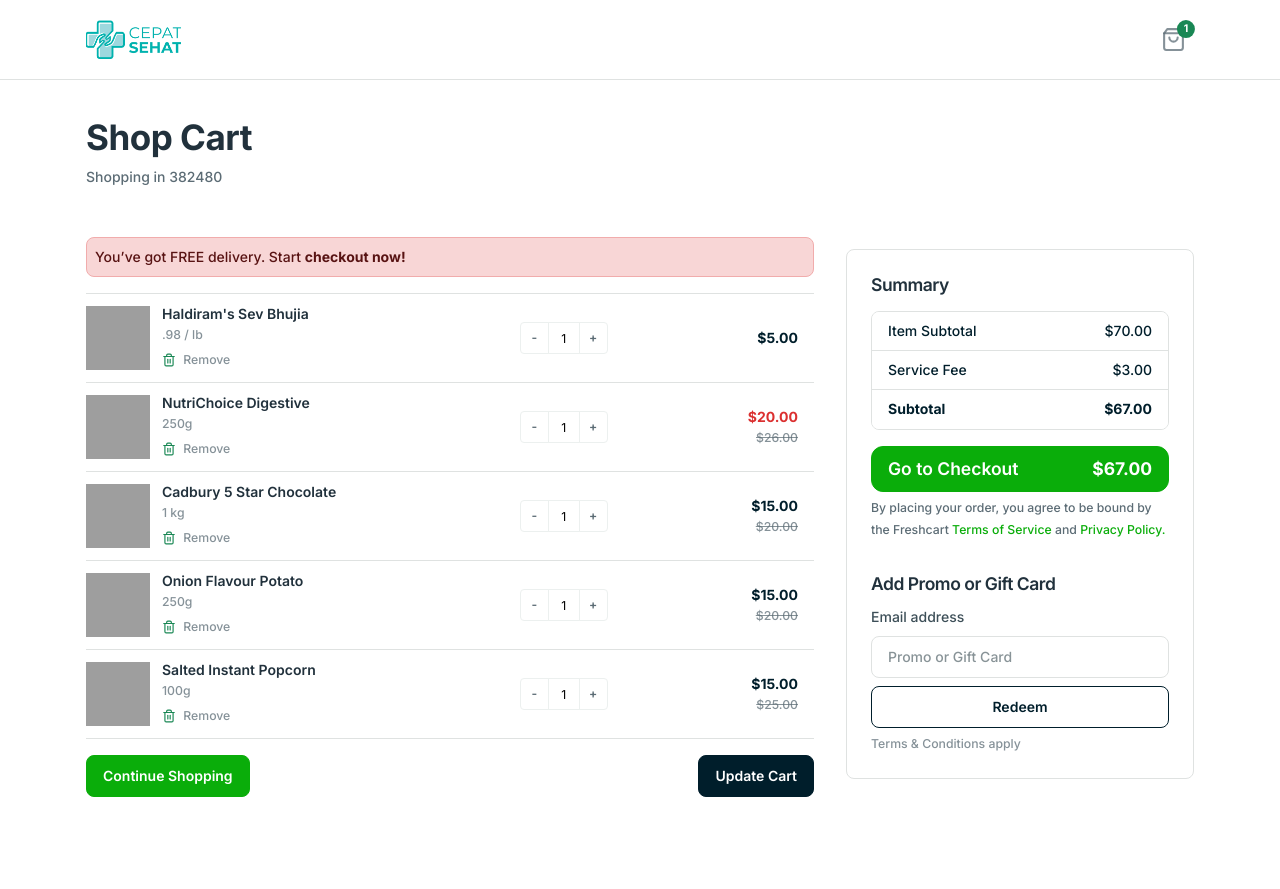
After one commit to erwindwisusanto/pharmacy-bali, a Laravel app: page /cart in a window 1280 px wide. The commit adds this page. Run offline with Laravel 8, Linux system fonts and the light colour scheme; grey boxes are pictures that could not be loaded.

Commit message:
feat: remove modal cart then change to new page

```diff
--- a/app/Http/Controllers/ShopController.php
+++ b/app/Http/Controllers/ShopController.php
@@ -18,6 +18,11 @@
     return view('shop.index');
   }
 
+  public function cart()
+  {
+    return view('shop.cart');
+  }
+
   public function Products()
   {
     $products = $this->shopService->GetProducts();
--- a/resources/views/components/shop-header.blade.php
+++ b/resources/views/components/shop-header.blade.php
@@ -23,26 +23,8 @@
                  <div class="list-inline-item me-5">
                   {{-- KOSONG --}}
                  </div>
-                 <div class="list-inline-item me-5">
-                    <a href="#!" class="text-muted" data-bs-toggle="modal" data-bs-target="#userModal">
-                       <svg
-                          xmlns="http://www.w3.org/2000/svg"
-                          width="25"
-                          height="25"
-                          viewBox="0 0 24 24"
-                          fill="none"
-                          stroke="currentColor"
-                          stroke-width="2"
-                          stroke-linecap="round"
-                          stroke-linejoin="round"
-                          class="feather feather-user">
-                          <path d="M20 21v-2a4 4 0 0 0-4-4H8a4 4 0 0 0-4 4v2"></path>
-                          <circle cx="12" cy="7" r="4"></circle>
-                       </svg>
-                    </a>
-                 </div>
                  <div class="list-inline-item me-5 me-lg-0">
-                    <a class="text-muted position-relative" data-bs-toggle="offcanvas" data-bs-target="#offcanvasRight" href="#offcanvasExample" role="button" aria-controls="offcanvasRight">
+                    <a class="text-muted position-relative" href="{{ route('cart') }}">
                        <svg
                           xmlns="http://www.w3.org/2000/svg"
                           width="25"
--- /dev/null
+++ b/resources/views/shop/cart.blade.php
@@ -0,0 +1,394 @@
+<x-shop-layout>
+  <section class="mb-lg-14 mb-8 mt-8">
+    <div class="container">
+       <!-- row -->
+       <div class="row">
+          <div class="col-12">
+             <!-- card -->
+             <div class="card py-1 border-0 mb-8">
+                <div>
+                   <h1 class="fw-bold">Shop Cart</h1>
+                   <p class="mb-0">Shopping in 382480</p>
+                </div>
+             </div>
+          </div>
+       </div>
+       <!-- row -->
+       <div class="row">
+          <div class="col-lg-8 col-md-7">
+             <div class="py-3">
+                <!-- alert -->
+                <div class="alert alert-danger p-2" role="alert">
+                   You’ve got FREE delivery. Start
+                   <a href="#!" class="alert-link">checkout now!</a>
+                </div>
+                <ul class="list-group list-group-flush">
+                   <!-- list group -->
+                   <li class="list-group-item py-3 ps-0 border-top">
+                      <!-- row -->
+                      <div class="row align-items-center">
+                         <div class="col-6 col-md-6 col-lg-7">
+                            <div class="d-flex">
+                               <img src="../assets/images/products/product-img-1.jpg" alt="Ecommerce" class="icon-shape icon-xxl" />
+                               <div class="ms-3">
+                                  <!-- title -->
+                                  <a href="../pages/shop-single.html" class="text-inherit">
+                                     <h6 class="mb-0">Haldiram's Sev Bhujia</h6>
+                                  </a>
+                                  <span><small class="text-muted">.98 / lb</small></span>
+                                  <!-- text -->
+                                  <div class="mt-2 small lh-1">
+                                     <a href="#!" class="text-decoration-none text-inherit">
+                                        <span class="me-1 align-text-bottom">
+                                           <svg
+                                              xmlns="http://www.w3.org/2000/svg"
+                                              width="14"
+                                              height="14"
+                                              viewBox="0 0 24 24"
+                                              fill="none"
+                                              stroke="currentColor"
+                                              stroke-width="2"
+                                              stroke-linecap="round"
+                                              stroke-linejoin="round"
+                                              class="feather feather-trash-2 text-success">
+                                              <polyline points="3 6 5 6 21 6"></polyline>
+                                              <path d="M19 6v14a2 2 0 0 1-2 2H7a2 2 0 0 1-2-2V6m3 0V4a2 2 0 0 1 2-2h4a2 2 0 0 1 2 2v2"></path>
+                                              <line x1="10" y1="11" x2="10" y2="17"></line>
+                                              <line x1="14" y1="11" x2="14" y2="17"></line>
+                                           </svg>
+                                        </span>
+                                        <span class="text-muted">Remove</span>
+                                     </a>
+                                  </div>
+                               </div>
+                            </div>
+                         </div>
+                         <!-- input group -->
+                         <div class="col-4 col-md-4 col-lg-3">
+                            <!-- input -->
+                            <!-- input -->
+                            <div class="input-group input-spinner">
+                               <input type="button" value="-" class="button-minus btn btn-sm" data-field="quantity" />
+                               <input type="number" step="1" max="10" value="1" name="quantity" class="quantity-field form-control-sm form-input" />
+                               <input type="button" value="+" class="button-plus btn btn-sm" data-field="quantity" />
+                            </div>
+                         </div>
+                         <!-- price -->
+                         <div class="col-2 text-lg-end text-start text-md-end col-md-2">
+                            <span class="fw-bold">$5.00</span>
+                         </div>
+                      </div>
+                   </li>
+                   <!-- list group -->
+                   <li class="list-group-item py-3 ps-0">
+                      <!-- row -->
+                      <div class="row align-items-center">
+                         <div class="col-6 col-md-6 col-lg-7">
+                            <div class="d-flex">
+                               <img src="../assets/images/products/product-img-2.jpg" alt="Ecommerce" class="icon-shape icon-xxl" />
+                               <div class="ms-3">
+                                  <a href="../pages/shop-single.html" class="text-inherit">
+                                     <h6 class="mb-0">NutriChoice Digestive</h6>
+                                  </a>
+                                  <span><small class="text-muted">250g</small></span>
+                                  <!-- text -->
+                                  <div class="mt-2 small lh-1">
+                                     <a href="#!" class="text-decoration-none text-inherit">
+                                        <span class="me-1 align-text-bottom">
+                                           <svg
+                                              xmlns="http://www.w3.org/2000/svg"
+                                              width="14"
+                                              height="14"
+                                              viewBox="0 0 24 24"
+                                              fill="none"
+                                              stroke="currentColor"
+                                              stroke-width="2"
+                                              stroke-linecap="round"
+                                              stroke-linejoin="round"
+                                              class="feather feather-trash-2 text-success">
+                                              <polyline points="3 6 5 6 21 6"></polyline>
+                                              <path d="M19 6v14a2 2 0 0 1-2 2H7a2 2 0 0 1-2-2V6m3 0V4a2 2 0 0 1 2-2h4a2 2 0 0 1 2 2v2"></path>
+                                              <line x1="10" y1="11" x2="10" y2="17"></line>
+                                              <line x1="14" y1="11" x2="14" y2="17"></line>
+                                           </svg>
+                                        </span>
+                                        <span class="text-muted">Remove</span>
+                                     </a>
+                                  </div>
+                               </div>
+                            </div>
+                         </div>
+
+                         <!-- input group -->
+                         <div class="col-4 col-md-4 col-lg-3">
+                            <!-- input -->
+                            <!-- input -->
+                            <div class="input-group input-spinner">
+                               <input type="button" value="-" class="button-minus btn btn-sm" data-field="quantity" />
+                               <input type="number" step="1" max="10" value="1" name="quantity" class="quantity-field form-control-sm form-input" />
+                               <input type="button" value="+" class="button-plus btn btn-sm" data-field="quantity" />
+                            </div>
+                         </div>
+                         <!-- price -->
+                         <div class="col-2 text-lg-end text-start text-md-end col-md-2">
+                            <span class="fw-bold text-danger">$20.00</span>
+                            <div class="text-decoration-line-through text-muted small">$26.00</div>
+                         </div>
+                      </div>
+                   </li>
+                   <!-- list group -->
+                   <li class="list-group-item py-3 ps-0">
+                      <!-- row -->
+                      <div class="row align-items-center">
+                         <div class="col-6 col-md-6 col-lg-7">
+                            <div class="d-flex">
+                               <img src="../assets/images/products/product-img-3.jpg" alt="Ecommerce" class="icon-shape icon-xxl" />
+                               <div class="ms-3">
+                                  <!-- title -->
+                                  <a href="../pages/shop-single.html" class="text-inherit">
+                                     <h6 class="mb-0">Cadbury 5 Star Chocolate</h6>
+                                  </a>
+                                  <span><small class="text-muted">1 kg</small></span>
+                                  <!-- text -->
+                                  <div class="mt-2 small lh-1">
+                                     <a href="#!" class="text-decoration-none text-inherit">
+                                        <span class="me-1 align-text-bottom">
+                                           <svg
+                                              xmlns="http://www.w3.org/2000/svg"
+                                              width="14"
+                                              height="14"
+                                              viewBox="0 0 24 24"
+                                              fill="none"
+                                              stroke="currentColor"
+                                              stroke-width="2"
+                                              stroke-linecap="round"
+                                              stroke-linejoin="round"
+                                              class="feather feather-trash-2 text-success">
+                                              <polyline points="3 6 5 6 21 6"></polyline>
+                                              <path d="M19 6v14a2 2 0 0 1-2 2H7a2 2 0 0 1-2-2V6m3 0V4a2 2 0 0 1 2-2h4a2 2 0 0 1 2 2v2"></path>
+                                              <line x1="10" y1="11" x2="10" y2="17"></line>
+                                              <line x1="14" y1="11" x2="14" y2="17"></line>
+                                           </svg>
+                                        </span>
+                                        <span class="text-muted">Remove</span>
+                                     </a>
+                                  </div>
+                               </div>
+                            </div>
+                         </div>
+
+                         <!-- input group -->
+                         <div class="col-4 col-md-4 col-lg-3">
+                            <!-- input -->
+                            <!-- input -->
+                            <div class="input-group input-spinner">
+                               <input type="button" value="-" class="button-minus btn btn-sm" data-field="quantity" />
+                               <input type="number" step="1" max="10" value="1" name="quantity" class="quantity-field form-control-sm form-input" />
+                               <input type="button" value="+" class="button-plus btn btn-sm" data-field="quantity" />
+                            </div>
+                         </div>
+                         <!-- price -->
+                         <div class="col-2 text-lg-end text-start text-md-end col-md-2">
+                            <span class="fw-bold">$15.00</span>
+                            <div class="text-decoration-line-through text-muted small">$20.00</div>
+                         </div>
+                      </div>
+                   </li>
+                   <!-- list group -->
+                   <li class="list-group-item py-3 ps-0">
+                      <!-- row -->
+                      <div class="row align-items-center">
+                         <div class="col-6 col-md-6 col-lg-7">
+                            <div class="d-flex">
+                               <img src="../assets/images/products/product-img-4.jpg" alt="Ecommerce" class="icon-shape icon-xxl" />
+                               <div class="ms-3">
+                                  <!-- title -->
+                                  <!-- title -->
+                                  <a href="../pages/shop-single.html" class="text-inherit">
+                                     <h6 class="mb-0">Onion Flavour Potato</h6>
+                                  </a>
+                                  <span><small class="text-muted">250g</small></span>
+                                  <!-- text -->
+                                  <div class="mt-2 small lh-1">
+                                     <a href="#!" class="text-decoration-none text-inherit">
+                                        <span class="me-1 align-text-bottom">
+                                           <svg
+                                              xmlns="http://www.w3.org/2000/svg"
+                                              width="14"
+                                              height="14"
+                                              viewBox="0 0 24 24"
+                                              fill="none"
+                                              stroke="currentColor"
+                                              stroke-width="2"
+                                              stroke-linecap="round"
+                                              stroke-linejoin="round"
+                                              class="feather feather-trash-2 text-success">
+                                              <polyline points="3 6 5 6 21 6"></polyline>
+                                              <path d="M19 6v14a2 2 0 0 1-2 2H7a2 2 0 0 1-2-2V6m3 0V4a2 2 0 0 1 2-2h4a2 2 0 0 1 2 2v2"></path>
+                                              <line x1="10" y1="11" x2="10" y2="17"></line>
+                                              <line x1="14" y1="11" x2="14" y2="17"></line>
+                                           </svg>
+                                        </span>
+                                        <span class="text-muted">Remove</span>
+                                     </a>
+                                  </div>
+                               </div>
+                            </div>
+                         </div>
+
+                         <!-- input group -->
+                         <div class="col-4 col-md-4 col-lg-3">
+                            <!-- input -->
+                            <!-- input -->
+                            <div class="input-group input-spinner">
+                               <input type="button" value="-" class="button-minus btn btn-sm" data-field="quantity" />
+                               <input type="number" step="1" max="10" value="1" name="quantity" class="quantity-field form-control-sm form-input" />
+                               <input type="button" value="+" class="button-plus btn btn-sm" data-field="quantity" />
+                            </div>
+                         </div>
+                         <!-- price -->
+                         <div class="col-2 text-lg-end text-start text-md-end col-md-2">
+                            <span class="fw-bold">$15.00</span>
+                            <div class="text-decoration-line-through text-muted small">$20.00</div>
+                         </div>
+                      </div>
+                   </li>
+                   <!-- list group -->
+                   <li class="list-group-item py-3 ps-0 border-bottom">
+                      <!-- row -->
+                      <div class="row align-items-center">
+                         <div class="col-6 col-md-6 col-lg-7">
+                            <div class="d-flex">
+                               <img src="../assets/images/products/product-img-5.jpg" alt="Ecommerce" class="icon-shape icon-xxl" />
+                               <div class="ms-3">
+                                  <!-- title -->
+                                  <a href="../pages/shop-single.html" class="text-inherit">
+                                     <h6 class="mb-0">Salted Instant Popcorn</h6>
+                                  </a>
+                                  <span><small class="text-muted">100g</small></span>
+                                  <!-- text -->
+                                  <div class="mt-2 small lh-1">
+                                     <a href="#!" class="text-decoration-none text-inherit">
+                                        <span class="me-1 align-text-bottom">
+                                           <svg
+                                              xmlns="http://www.w3.org/2000/svg"
+                                              width="14"
+                                              height="14"
+                                              viewBox="0 0 24 24"
+                                              fill="none"
+                                              stroke="currentColor"
+                                              stroke-width="2"
+                                              stroke-linecap="round"
+                                              stroke-linejoin="round"
+                                              class="feather feather-trash-2 text-success">
+                                              <polyline points="3 6 5 6 21 6"></polyline>
+                                              <path d="M19 6v14a2 2 0 0 1-2 2H7a2 2 0 0 1-2-2V6m3 0V4a2 2 0 0 1 2-2h4a2 2 0 0 1 2 2v2"></path>
+                                              <line x1="10" y1="11" x2="10" y2="17"></line>
+                                              <line x1="14" y1="11" x2="14" y2="17"></line>
+                                           </svg>
+                                        </span>
+                                        <span class="text-muted">Remove</span>
+                                     </a>
+                                  </div>
+                               </div>
+                            </div>
+                         </div>
+
+                         <!-- input group -->
+                         <div class="col-4 col-md-4 col-lg-3">
+                            <!-- input -->
+                            <!-- input -->
+                            <div class="input-group input-spinner">
+                               <input type="button" value="-" class="button-minus btn btn-sm" data-field="quantity" />
+                               <input type="number" step="1" max="10" value="1" name="quantity" class="quantity-field form-control-sm form-input" />
+                               <input type="button" value="+" class="button-plus btn btn-sm" data-field="quantity" />
+                            </div>
+                         </div>
+                         <!-- price -->
+                         <div class="col-2 text-lg-end text-start text-md-end col-md-2">
+                            <span class="fw-bold">$15.00</span>
+                            <div class="text-decoration-line-through text-muted small">$25.00</div>
+                         </div>
+                      </div>
+                   </li>
+                </ul>
+                <!-- btn -->
+                <div class="d-flex justify-content-between mt-4">
+                   <a href="#!" class="btn btn-primary">Continue Shopping</a>
+                   <a href="#!" class="btn btn-dark">Update Cart</a>
+                </div>
+             </div>
+          </div>
+
+          <!-- sidebar -->
+          <div class="col-12 col-lg-4 col-md-5">
+             <!-- card -->
+             <div class="mb-5 card mt-6">
+                <div class="card-body p-6">
+                   <!-- heading -->
+                   <h2 class="h5 mb-4">Summary</h2>
+                   <div class="card mb-2">
+                      <!-- list group -->
+                      <ul class="list-group list-group-flush">
+                         <!-- list group item -->
+                         <li class="list-group-item d-flex justify-content-between align-items-start">
+                            <div class="me-auto">
+                               <div>Item Subtotal</div>
+                            </div>
+                            <span>$70.00</span>
+                         </li>
+
+                         <!-- list group item -->
+                         <li class="list-group-item d-flex justify-content-between align-items-start">
+                            <div class="me-auto">
+                               <div>Service Fee</div>
+                            </div>
+                            <span>$3.00</span>
+                         </li>
+                         <!-- list group item -->
+                         <li class="list-group-item d-flex justify-content-between align-items-start">
+                            <div class="me-auto">
+                               <div class="fw-bold">Subtotal</div>
+                            </div>
+                            <span class="fw-bold">$67.00</span>
+                         </li>
+                      </ul>
+                   </div>
+                   <div class="d-grid mb-1 mt-4">
+                      <!-- btn -->
+                      <button class="btn btn-primary btn-lg d-flex justify-content-between align-items-center" type="submit">
+                         Go to Checkout
+                         <span class="fw-bold">$67.00</span>
+                      </button>
+                   </div>
+                   <!-- text -->
+                   <p>
+                      <small>
+                         By placing your order, you agree to be bound by the Freshcart
+                         <a href="#!">Terms of Service</a>
+                         and
+                         <a href="#!">Privacy Policy.</a>
+                      </small>
+                   </p>
+
+                   <!-- heading -->
+                   <div class="mt-8">
+                      <h2 class="h5 mb-3">Add Promo or Gift Card</h2>
+                      <form>
+                         <div class="mb-2">
+                            <!-- input -->
+                            <label for="giftcard" class="form-label sr-only">Email address</label>
+                            <input type="text" class="form-control" id="giftcard" placeholder="Promo or Gift Card" />
+                         </div>
+                         <!-- btn -->
+                         <div class="d-grid"><button type="submit" class="btn btn-outline-dark mb-1">Redeem</button></div>
+                         <p class="text-muted mb-0"><small>Terms & Conditions apply</small></p>
+                      </form>
+                   </div>
+                </div>
+             </div>
+          </div>
+       </div>
+    </div>
+ </section>
+</x-shop-layout>
--- a/routes/web.php
+++ b/routes/web.php
@@ -25,4 +25,5 @@
 
 // SHOP
 Route::get('/shop', [ShopController::class, 'index'])->name('view_shop');
+Route::get('/cart', [ShopController::class, 'cart'])->name('cart');
 Route::get('products', [ShopController::class, 'Products'])->name('products');
```
Also changed, not shown: resources/views/components/cart-modal.blade.php (deleted, +0 -90 lines), resources/views/components/shop-card-product.blade.php (+14 -11 lines), resources/views/components/shop-view-product-modal.blade.php (+5 -35 lines), resources/views/shop/index.blade.php (+8 -1 lines).
